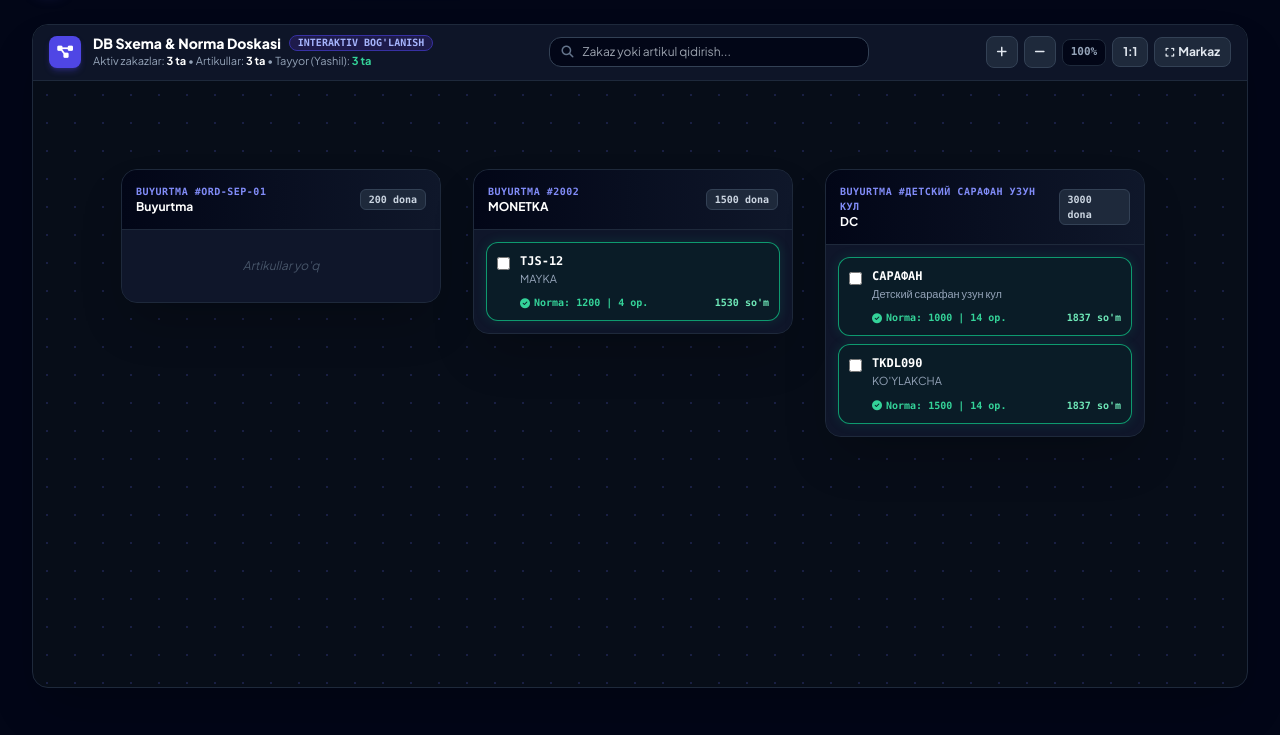
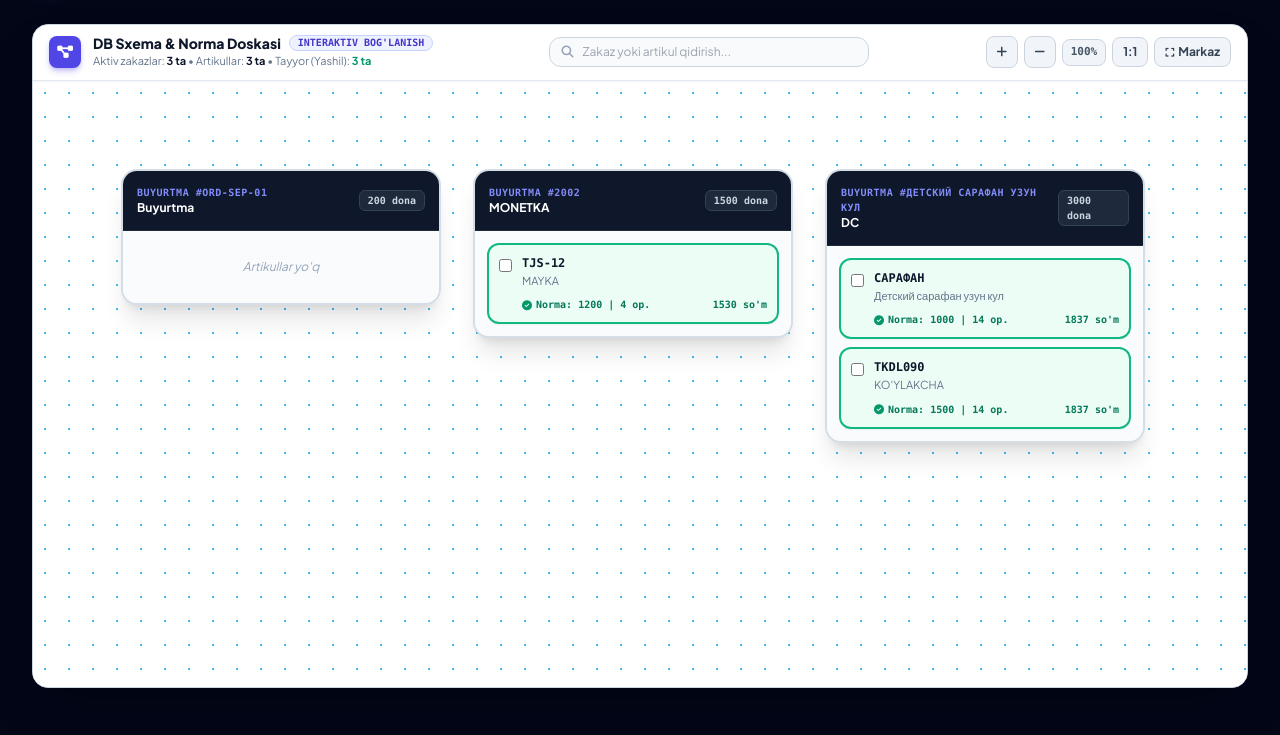
Before and after one commit to ibrohimjonrahmonov28/PAYROLL, a Django app: page /norma/canvas/ in a window 1280 px wide. Shown: the part 65-800 px from the top of the page. Run offline with Django 5.2, Linux system fonts and the light colour scheme; a user stored in the database is signed in; data comes from the database, SQL or seed files in the repository; data that the repository does not hold is empty; some libraries are stand-ins or nearby versions.

Commit message:
Update canvas background and card styling to match exact white dotted grid reference image

```diff
--- a/templates/norma/canvas.html
+++ b/templates/norma/canvas.html
@@ -3,13 +3,13 @@
 {% block title %}Norma & Operatsiyalar Doskasi (DB Sxema) — TERRY JAR{% endblock %}
 
 {% block content %}
-<!-- FULLSCREEN DB DESIGN CANVAS CONTAINER -->
+<!-- FULLSCREEN DB DESIGN CANVAS CONTAINER (Light Dotted Grid matching user reference) -->
 <div
-    class="relative w-full h-[calc(100vh-8.5rem)] rounded-2xl overflow-hidden border border-slate-800 bg-[#070d18] shadow-2xl flex flex-col select-none">
+    class="relative w-full h-[calc(100vh-8.5rem)] rounded-2xl overflow-hidden border border-slate-300 bg-white shadow-2xl flex flex-col select-none">
 
     <!-- CANVAS TOP CONTROL TOOLBAR -->
     <div
-        class="z-30 bg-slate-900/95 backdrop-blur-md border-b border-slate-800 px-4 py-2.5 flex items-center justify-between gap-3 flex-wrap flex-shrink-0">
+        class="z-30 bg-white/95 backdrop-blur-md border-b border-slate-200 px-4 py-2.5 flex items-center justify-between gap-3 flex-wrap flex-shrink-0 shadow-sm">
         <!-- Left: Title & Live Stats -->
         <div class="flex items-center gap-3">
             <div
@@ -17,17 +17,17 @@
                 <i class="fa-solid fa-diagram-project"></i>
             </div>
             <div>
-                <h1 class="text-sm font-black text-white flex items-center gap-2 leading-none">
+                <h1 class="text-sm font-black text-slate-900 flex items-center gap-2 leading-none">
                     DB Sxema & Norma Doskasi
                     <span
-                        class="text-[10px] bg-indigo-950 text-indigo-300 border border-indigo-800 px-2 py-0.5 rounded-full font-mono uppercase">
+                        class="text-[10px] bg-indigo-50 text-indigo-700 border border-indigo-200 px-2 py-0.5 rounded-full font-mono uppercase font-bold">
                         Interaktiv Bog'lanish
                     </span>
                 </h1>
-                <p class="text-[11px] text-slate-400 mt-0.5">
-                    Aktiv zakazlar: <strong class="text-white">{{ total_orders_count }} ta</strong> •
-                    Artikullar: <strong class="text-white">{{ total_articles_count }} ta</strong> •
-                    Tayyor (Yashil): <strong id="stat-ready-count" class="text-emerald-400">{{ ready_articles_count }}
+                <p class="text-[11px] text-slate-500 mt-0.5">
+                    Aktiv zakazlar: <strong class="text-slate-900">{{ total_orders_count }} ta</strong> •
+                    Artikullar: <strong class="text-slate-900">{{ total_articles_count }} ta</strong> •
+                    Tayyor (Yashil): <strong id="stat-ready-count" class="text-emerald-600">{{ ready_articles_count }}
                         ta</strong>
                 </p>
             </div>
@@ -37,36 +37,36 @@
         <div class="flex items-center gap-2 flex-1 max-w-xs">
             <div class="relative w-full">
                 <i
-                    class="fa-solid fa-magnifying-glass absolute left-3 top-1/2 -translate-y-1/2 text-slate-500 text-xs"></i>
+                    class="fa-solid fa-magnifying-glass absolute left-3 top-1/2 -translate-y-1/2 text-slate-400 text-xs"></i>
                 <input type="text" id="canvas-search-input" placeholder="Zakaz yoki artikul qidirish..."
                     oninput="filterCanvas(this.value)"
-                    class="w-full bg-slate-950 border border-slate-700 rounded-xl pl-8 pr-3 py-1.5 text-xs text-white focus:outline-none focus:border-indigo-500 transition">
+                    class="w-full bg-slate-50 border border-slate-300 rounded-xl pl-8 pr-3 py-1.5 text-xs text-slate-900 focus:outline-none focus:border-indigo-500 focus:bg-white transition">
             </div>
         </div>
 
         <!-- Right: Zoom & Navigation Controls -->
         <div class="flex items-center gap-1.5">
             <button onclick="zoomIn()"
-                class="w-8 h-8 rounded-lg bg-slate-800 hover:bg-slate-700 text-slate-200 border border-slate-700 transition flex items-center justify-center text-xs"
+                class="w-8 h-8 rounded-lg bg-slate-100 hover:bg-slate-200 text-slate-700 border border-slate-300 transition flex items-center justify-center text-xs"
                 title="Yaqinlashtirish (Zoom In)">
                 <i class="fa-solid fa-plus"></i>
             </button>
             <button onclick="zoomOut()"
-                class="w-8 h-8 rounded-lg bg-slate-800 hover:bg-slate-700 text-slate-200 border border-slate-700 transition flex items-center justify-center text-xs"
+                class="w-8 h-8 rounded-lg bg-slate-100 hover:bg-slate-200 text-slate-700 border border-slate-300 transition flex items-center justify-center text-xs"
                 title="Uzoqlashtirish (Zoom Out)">
                 <i class="fa-solid fa-minus"></i>
             </button>
             <span id="zoom-level-badge"
-                class="px-2 py-1 bg-slate-950 border border-slate-800 text-[11px] font-mono font-bold text-slate-400 rounded-lg">
+                class="px-2 py-1 bg-slate-100 border border-slate-300 text-[11px] font-mono font-bold text-slate-600 rounded-lg">
                 100%
             </span>
             <button onclick="resetZoom()"
-                class="px-2.5 py-1.5 rounded-lg bg-slate-800 hover:bg-slate-700 text-slate-200 border border-slate-700 text-xs font-bold transition"
+                class="px-2.5 py-1.5 rounded-lg bg-slate-100 hover:bg-slate-200 text-slate-700 border border-slate-300 text-xs font-bold transition"
                 title="100% ga qaytarish">
                 1:1
             </button>
             <button onclick="fitAll()"
-                class="px-2.5 py-1.5 rounded-lg bg-slate-800 hover:bg-slate-700 text-slate-200 border border-slate-700 text-xs font-bold transition flex items-center gap-1"
+                class="px-2.5 py-1.5 rounded-lg bg-slate-100 hover:bg-slate-200 text-slate-700 border border-slate-300 text-xs font-bold transition flex items-center gap-1"
                 title="Barcha kartochkalarni markazga keltirish">
                 <i class="fa-solid fa-expand text-[10px]"></i> Markaz
             </button>
@@ -74,10 +74,10 @@
     </div>
 
     <!-- MAIN INTERACTIVE CANVAS VIEWPORT -->
-    <div id="canvas-viewport" class="flex-1 relative overflow-hidden cursor-grab active:cursor-grabbing">
-        <!-- Background Grid Pattern -->
-        <div class="absolute inset-0 pointer-events-none opacity-20"
-            style="background-image: radial-gradient(#6366f1 1.5px, transparent 1.5px); background-size: 28px 28px;">
+    <div id="canvas-viewport" class="flex-1 relative overflow-hidden cursor-grab active:cursor-grabbing bg-white">
+        <!-- Background Grid Pattern (EXACT MATCH TO USER'S IMAGE: White with light blue dots) -->
+        <div class="absolute inset-0 pointer-events-none"
+            style="background-color: #ffffff; background-image: radial-gradient(#38bdf8 1.4px, transparent 1.4px); background-size: 24px 24px;">
         </div>
 
         <!-- Transformable Canvas World -->
@@ -87,12 +87,12 @@
             <div id="orders-board" class="flex flex-wrap gap-8 items-start max-w-[3600px]">
                 {% for ord in orders_data %}
                 <div id="order-card-{{ ord.id }}"
-                    class="order-card w-80 bg-slate-900 border border-slate-800 rounded-2xl shadow-2xl overflow-hidden flex flex-col transition-all duration-200 hover:border-slate-700 hover:shadow-indigo-950/20"
+                    class="order-card w-80 bg-white border-2 border-slate-300/80 rounded-2xl shadow-xl overflow-hidden flex flex-col transition-all duration-200 hover:border-indigo-400 hover:shadow-2xl"
                     data-order-number="{{ ord.order_number|lower }}" data-order-client="{{ ord.client_name|lower }}">
 
                     <!-- Order Table Header (DB Entity Header) -->
                     <div
-                        class="bg-gradient-to-r from-slate-950 to-slate-900 p-3.5 border-b border-slate-800 flex items-center justify-between">
+                        class="bg-slate-900 p-3.5 border-b border-slate-800 flex items-center justify-between text-white">
                         <div class="min-w-0">
                             <span
                                 class="text-[10px] font-mono font-black uppercase text-indigo-400 block tracking-wider">
@@ -109,10 +109,10 @@
                     </div>
 
                     <!-- Order Articles List -->
-                    <div class="p-3 space-y-2 bg-slate-900/60 flex-1">
+                    <div class="p-3 space-y-2 bg-slate-50/70 flex-1">
                         {% for art in ord.articles %}
                         <div id="art-card-{{ art.id }}" onclick="toggleArticleSelection({{ art.id }}, event)"
-                            class="art-card p-2.5 rounded-xl border transition-all duration-200 cursor-pointer {% if art.is_ready %}bg-emerald-950/30 border-emerald-500/80 shadow-[0_0_12px_rgba(16,185,129,0.15)]{% else %}bg-slate-950/80 border-slate-800 hover:border-slate-700{% endif %}"
+                            class="art-card p-2.5 rounded-xl border-2 transition-all duration-200 cursor-pointer {% if art.is_ready %}bg-emerald-50/90 border-emerald-500 text-emerald-950 shadow-sm{% else %}bg-white border-slate-200 hover:border-slate-300 text-slate-800{% endif %}"
                             data-art-id="{{ art.id }}" data-art-code="{{ art.code }}" data-art-name="{{ art.name }}"
                             data-art-norm="{{ art.daily_norm }}" data-art-ready="{{ art.is_ready|yesno:'true,false' }}"
                             data-art-ops-count="{{ art.operations_count }}" data-art-rate="{{ art.unit_total_rate }}"
@@ -123,37 +123,37 @@
                                 <!-- Checkbox -->
                                 <input type="checkbox" id="check-art-{{ art.id }}" value="{{ art.id }}"
                                     onclick="event.stopPropagation(); handleCheckboxChange({{ art.id }})"
-                                    class="mt-1 rounded text-indigo-600 focus:ring-indigo-500 bg-slate-900 border-slate-700 cursor-pointer">
+                                    class="mt-1 rounded text-indigo-600 focus:ring-indigo-500 bg-white border-slate-400 cursor-pointer">
 
                                 <div class="min-w-0 flex-1">
                                     <div class="flex items-center justify-between gap-1">
-                                        <strong class="font-mono text-xs font-black text-white truncate">{{ art.code
+                                        <strong class="font-mono text-xs font-black text-slate-900 truncate">{{ art.code
                                             }}</strong>
                                         {% if art.model_code %}
                                         <span
-                                            class="text-[10px] font-mono font-bold px-1.5 py-0.2 rounded bg-indigo-950 text-indigo-300 border border-indigo-800 truncate max-w-[110px]"
+                                            class="text-[10px] font-mono font-bold px-1.5 py-0.2 rounded bg-indigo-50 text-indigo-700 border border-indigo-200 truncate max-w-[110px]"
                                             title="{{ art.model_name }}">
                                             {{ art.model_code }}
                                         </span>
                                         {% endif %}
                                     </div>
-                                    <span class="text-[11px] text-slate-400 block truncate mt-0.5">{{ art.name }}</span>
+                                    <span class="text-[11px] text-slate-500 block truncate mt-0.5">{{ art.name }}</span>
 
                                     <!-- Status Pill -->
                                     <div class="mt-2 flex items-center justify-between gap-1 text-[10px]">
                                         {% if art.is_ready %}
                                         <span
-                                            class="status-badge font-bold text-emerald-400 flex items-center gap-1 font-mono">
-                                            <i class="fa-solid fa-circle-check text-emerald-400 text-[10px]"></i>
+                                            class="status-badge font-bold text-emerald-700 flex items-center gap-1 font-mono">
+                                            <i class="fa-solid fa-circle-check text-emerald-600 text-[10px]"></i>
                                             Norma: {{ art.daily_norm }} | {{ art.operations_count }} op.
                                         </span>
-                                        <span class="font-mono text-emerald-300 font-bold">
+                                        <span class="font-mono text-emerald-700 font-black">
                                             {{ art.unit_total_rate|floatformat:0 }} so'm
                                         </span>
                                         {% else %}
                                         <span
-                                            class="status-badge font-bold text-amber-400 flex items-center gap-1 font-mono">
-                                            <i class="fa-solid fa-triangle-exclamation text-amber-400 text-[10px]"></i>
+                                            class="status-badge font-bold text-amber-600 flex items-center gap-1 font-mono">
+                                            <i class="fa-solid fa-triangle-exclamation text-amber-500 text-[10px]"></i>
                                             Kutilmoqda (Norma/Op. yo'q)
                                         </span>
                                         {% endif %}
@@ -163,7 +163,7 @@
 
                         </div>
                         {% empty %}
-                        <div class="py-4 text-center text-slate-600 text-xs italic">
+                        <div class="py-4 text-center text-slate-400 text-xs italic">
                             Artikullar yo'q
                         </div>
                         {% endfor %}
@@ -658,18 +658,18 @@
                 return;
             }
 
-            // SUCCESS: Update visual state of articles to VIBRANT GREEN
+            // SUCCESS: Update visual state of articles to VIBRANT GREEN (Light Theme)
             result.updated_article_ids.forEach(artId => {
                 const card = document.getElementById(`art-card-${artId}`);
                 if (card) {
-                    card.classList.remove('bg-slate-950/80', 'border-slate-800');
-                    card.classList.add('bg-emerald-950/30', 'border-emerald-500/80', 'shadow-[0_0_12px_rgba(16,185,129,0.15)]');
+                    card.classList.remove('bg-white', 'border-slate-200', 'bg-slate-950/80', 'border-slate-800');
+                    card.classList.add('bg-emerald-50/90', 'border-emerald-500', 'text-emerald-950', 'shadow-sm');
 
                     // Update inner badge
                     const statusElem = card.querySelector('.status-badge');
                     if (statusElem) {
-                        statusElem.className = 'status-badge font-bold text-emerald-400 flex items-center gap-1 font-mono';
-                        statusElem.innerHTML = `<i class="fa-solid fa-circle-check text-emerald-400 text-[10px]"></i> Norma: ${result.daily_norm} | ${result.operations_count} op.`;
+                        statusElem.className = 'status-badge font-bold text-emerald-700 flex items-center gap-1 font-mono';
+                        statusElem.innerHTML = `<i class="fa-solid fa-circle-check text-emerald-600 text-[10px]"></i> Norma: ${result.daily_norm} | ${result.operations_count} op.`;
                     }
                 }
             });
```
